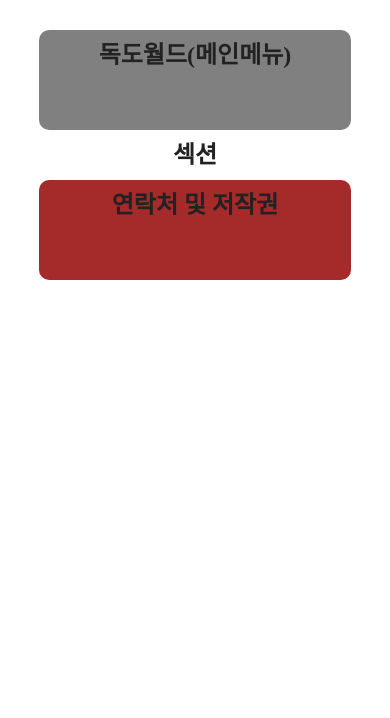
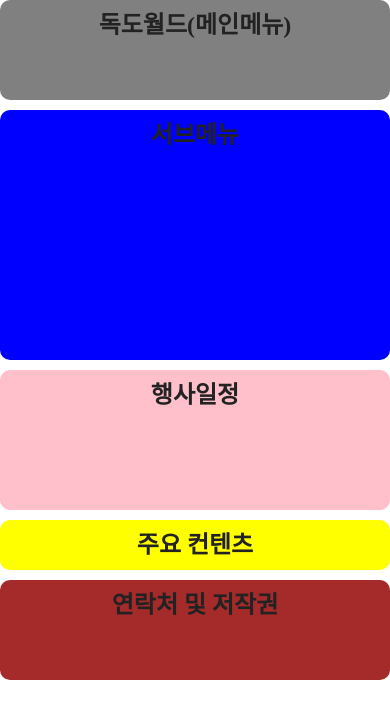
Before and after one commit to juri2011/rwd, a plain HTML site: page index.html in a window 390 px wide. Drawn offline with Linux system fonts and the light colour scheme.

Commit message:
section 작업완료

```diff
--- a/css/style.css
+++ b/css/style.css
@@ -8,7 +8,7 @@
     text-align: center;
     /* border: 1px solid #000; */
 }
-header, section, footer{
+header, .lnb, .ad, .cont, footer{
     border-radius: 10px;
 }
 
@@ -17,7 +17,43 @@ header{
     background-color: gray;
 }
 
+
+section{
+    display: flex;
+    justify-content: space-between;
+    margin: 10px 0;
+}
+section>.left{
+    width: 25%;
+    height: 400px;
+}
+section>.left>.lnb{
+    height: 250px;
+    margin-bottom: 10px;
+    background-color: blue;
+}
+section>.left>.ad{
+    height: 140px;
+    background-color: pink;
+}
+section>.cont{
+    width: 74%;
+    background-color: yellow;
+}
+
 footer{
     height: 100px;
     background-color: brown;
 }
+
+@media screen and (max-width:640px){
+    #wrap{
+        width: 100%;
+        margin: 0;
+    }
+    section{
+        display: block;
+    }
+    section>.left, section>.cont{width: 100%;}
+    section>.cont{margin-top: 10px;}
+}
--- a/index.html
+++ b/index.html
@@ -10,7 +10,13 @@
 <body>
     <div id="wrap">
         <header>독도월드(메인메뉴)</header>
-        <section>섹션</section>
+        <section>
+            <article class="left">
+                <div class="lnb">서브메뉴</div>
+                <div class="ad">행사일정</div>
+            </article>
+            <article class="cont">주요 컨텐츠</article>
+        </section>
         <footer>연락처 및 저작권</footer>
     </div>
 </body>
```
